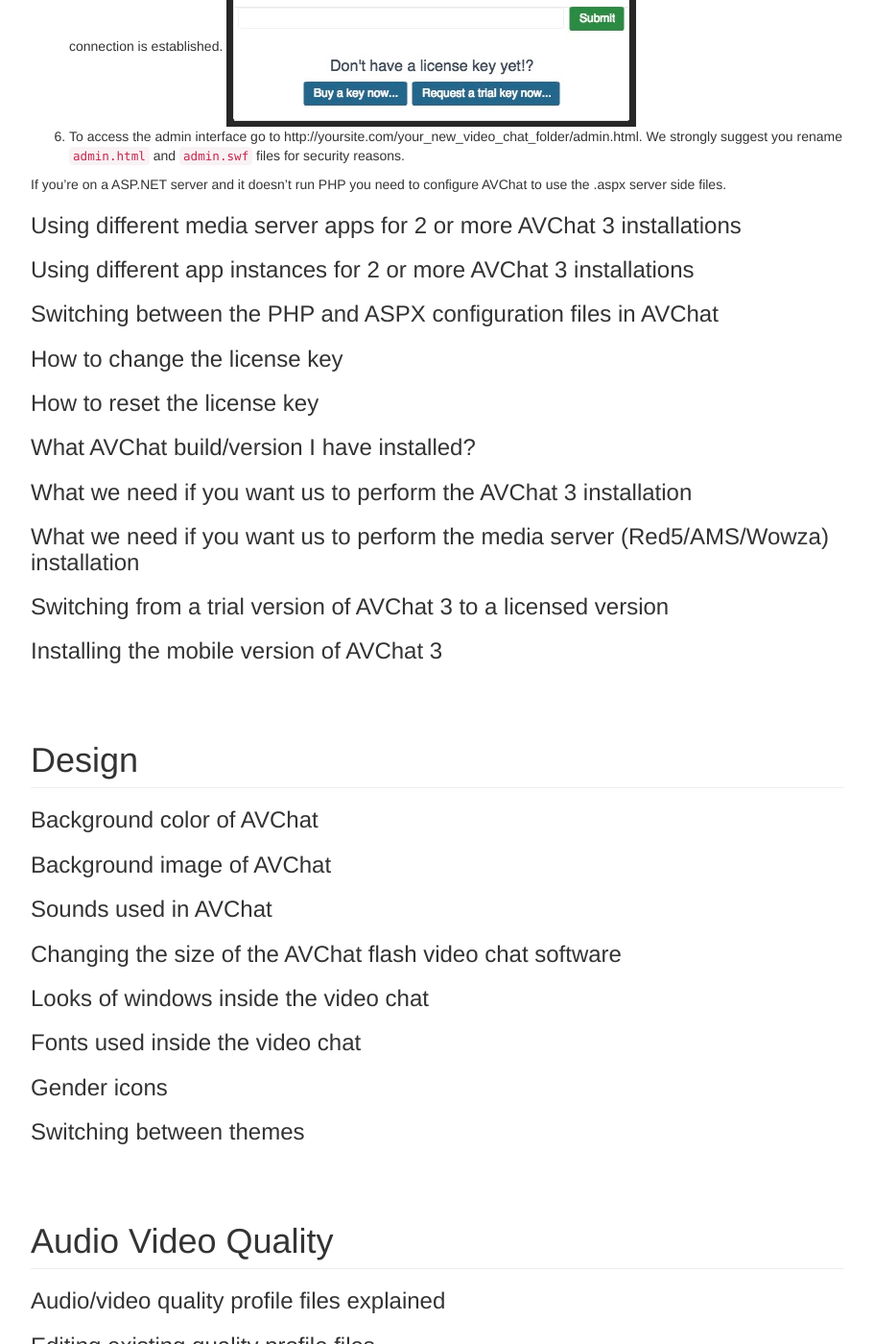
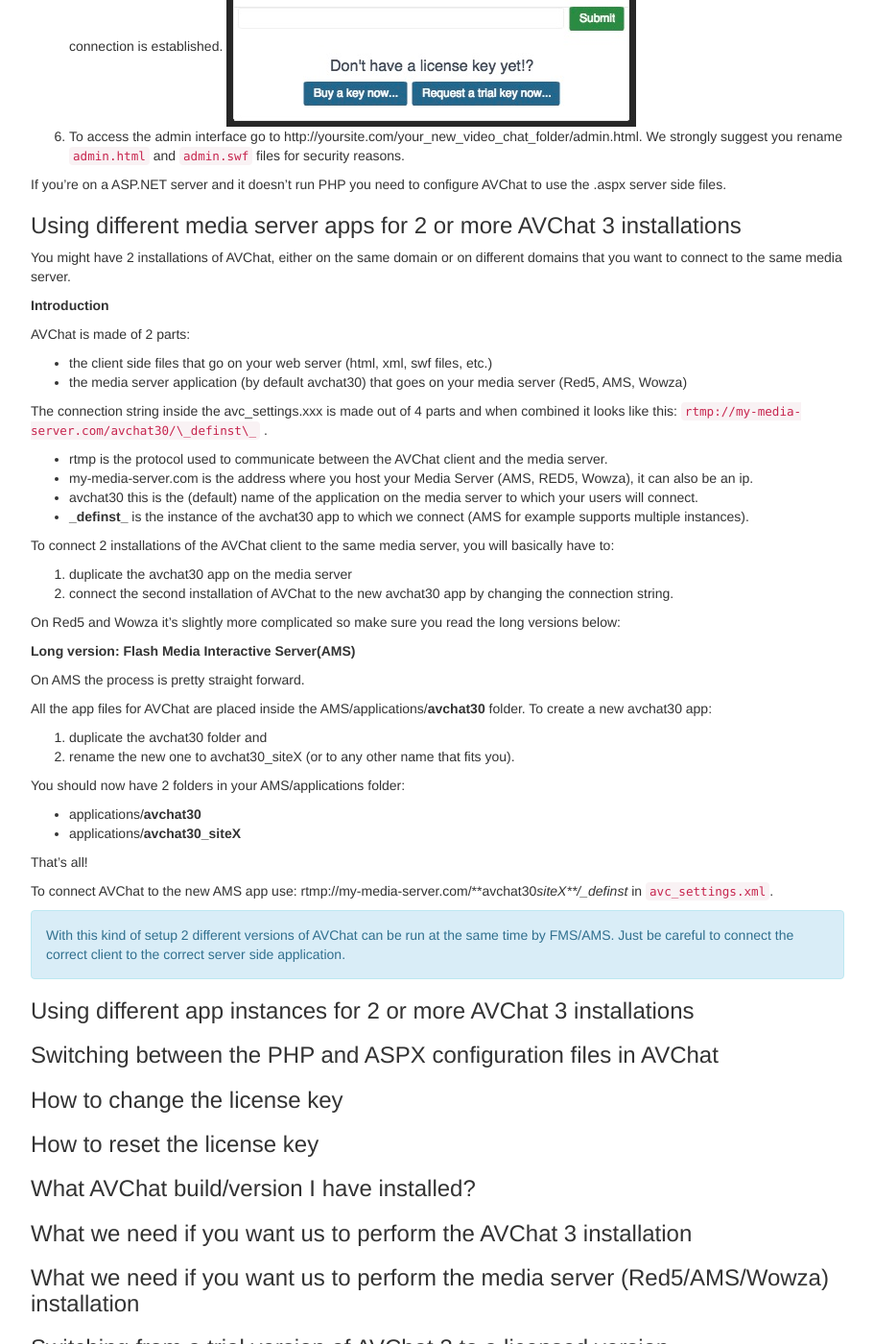
Before and after one commit to nusofthq/avchat-documentation, a Jekyll site: the page built from standalone.md, in a window 1280 px wide and 1400 px high, scrolled down 4906 px. Shown: the whole window at 96% size, without its empty margins (38-949 px from the left). Built offline with Jekyll 4.4.1, drawn with Linux system fonts in a browser that asks for light colours; nearby versions of some CDN libraries; comment, search, counter and statistics services are not loaded.

Commit message:
WIP docs- testing bootstrap alerts

```diff
--- a/_includes/installation-instructions.md
+++ b/_includes/installation-instructions.md
@@ -25,6 +25,50 @@
 
 <h2 id="using-different-medias-server-apps">Using different media server apps for 2 or more AVChat 3 installations</h2>
 
+You might have 2 installations of AVChat, either on the same domain or on different domains that you want to connect to the same media server.
+
+**Introduction**
+
+AVChat is made of 2 parts:
+
+* the client side files that go on your web server (html, xml, swf files, etc.)
+* the media server application (by default avchat30) that goes on your media server (Red5, AMS, Wowza)
+
+The connection string inside the avc_settings.xxx is made out of 4 parts and when combined it looks like this: `rtmp://my-media-server.com/avchat30/\_definst\_` .
+
+* rtmp is the protocol used to communicate between the AVChat client and the media server.
+* my-media-server.com is the address where you host your Media Server (AMS, RED5, Wowza), it can also be an ip.
+* avchat30 this is the (default) name of the application on the media server to which your users will connect.
+* **\_definst\_** is the instance of the avchat30 app to which we connect (AMS for example supports multiple instances).
+
+To connect 2 installations of the AVChat client to the same media server, you will basically have to:
+
+1. duplicate the avchat30 app on the media server
+2. connect the second installation of AVChat to the new avchat30 app by changing the connection string.
+
+On Red5 and Wowza it's slightly more complicated so make sure you read the long versions below:
+
+**Long version: Flash Media Interactive Server(AMS)**
+
+On AMS the process is pretty straight forward.
+
+All the app files for AVChat are placed inside the AMS/applications/**avchat30** folder. To create a new avchat30 app:
+
+1. duplicate the avchat30 folder and
+2. rename the new one to avchat30_siteX (or to any other name that fits you).
+
+You should now have 2 folders in your AMS/applications folder:
+
+* applications/**avchat30**
+* applications/**avchat30_siteX**
+
+That's all!
+
+To connect AVChat to the new AMS app use:
+rtmp://my-media-server.com/**avchat30_siteX**/_definst_ in `avc_settings.xml`.
+
+<div class="alert alert-info" role="alert">With this kind of setup 2 different versions of AVChat can be run at the same time by FMS/AMS. Just be careful to connect the correct client to the correct server side application.</div>
+
 <h2 id="using-different-app-instances">Using different app instances for 2 or more AVChat 3 installations</h2>
 
 <h2 id="switching-between-config-files">Switching between the PHP and ASPX configuration files in AVChat</h2>
```
